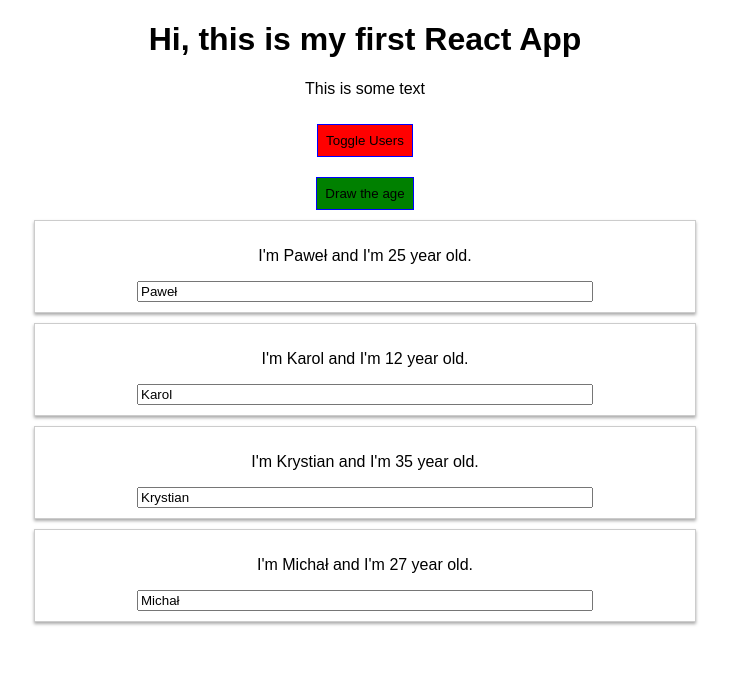
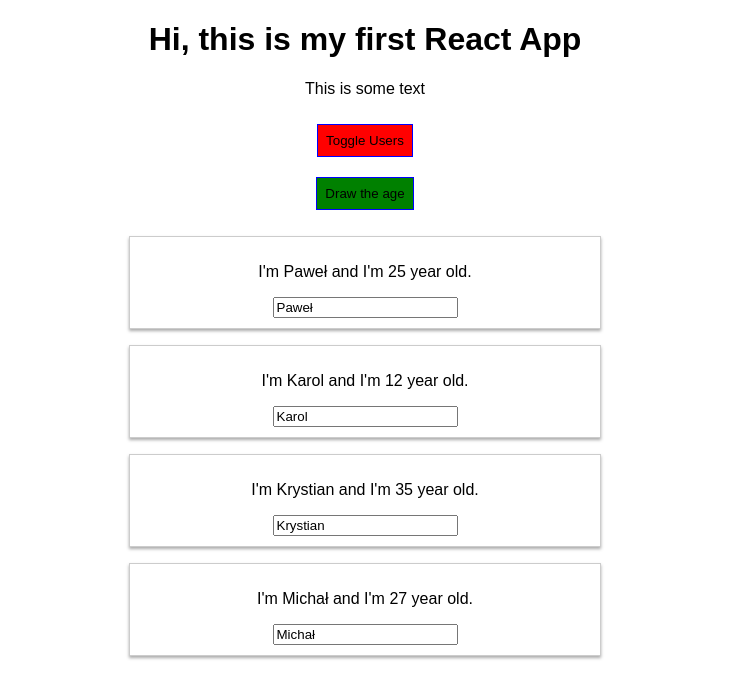
Before and after one commit to Kwarku/HelloReactApp, a React app: page / in a window 1280 px wide. Both pictures are taken after a click on the button "Toggle Users". Shown: the top 698 px of the page, without its empty margins (275-1004 px from the left). Built offline with nearby package versions, Linux system fonts and the light colour scheme.

Commit message:
add @media style to Person component

```diff
--- a/src/Person/Person.css
+++ b/src/Person/Person.css
@@ -1,12 +1,16 @@
 .Person{
-    width: 50%;
-    margin: auto;
-    margin-bottom: 10px;
+    width: 60%;
+    margin: 16px auto;
+    /* margin-bottom: 10px; */
     border: 1px solid #ccc;
     box-shadow: 0 2px 3px #aaa;
     padding: 10px;
     text-align: center;
 }
-.Person input{
-    width: 70%;
+
+
+@media(min-width : 500px ){
+    .Person{
+        width: 450px;
+    }
 }
```
